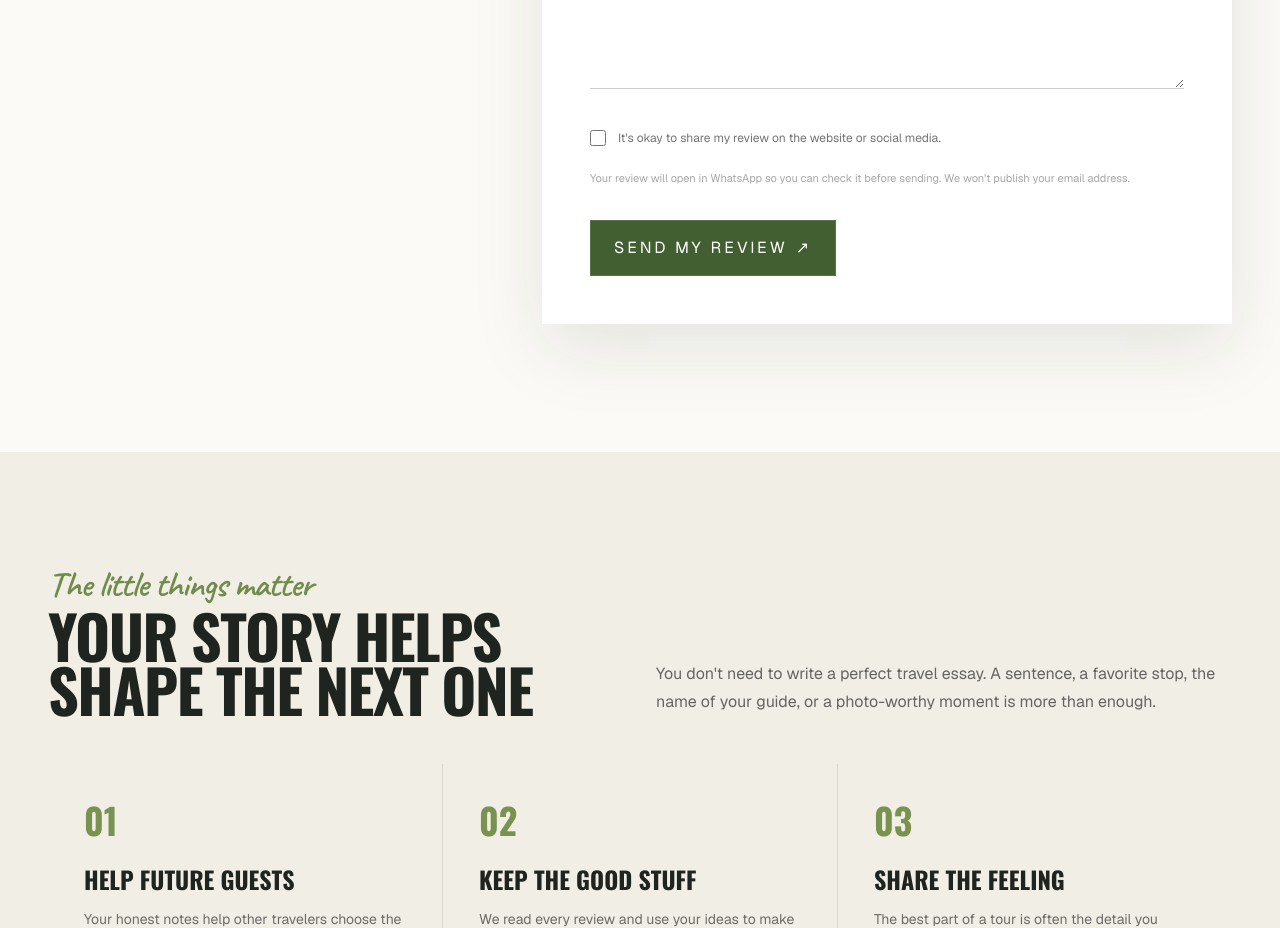
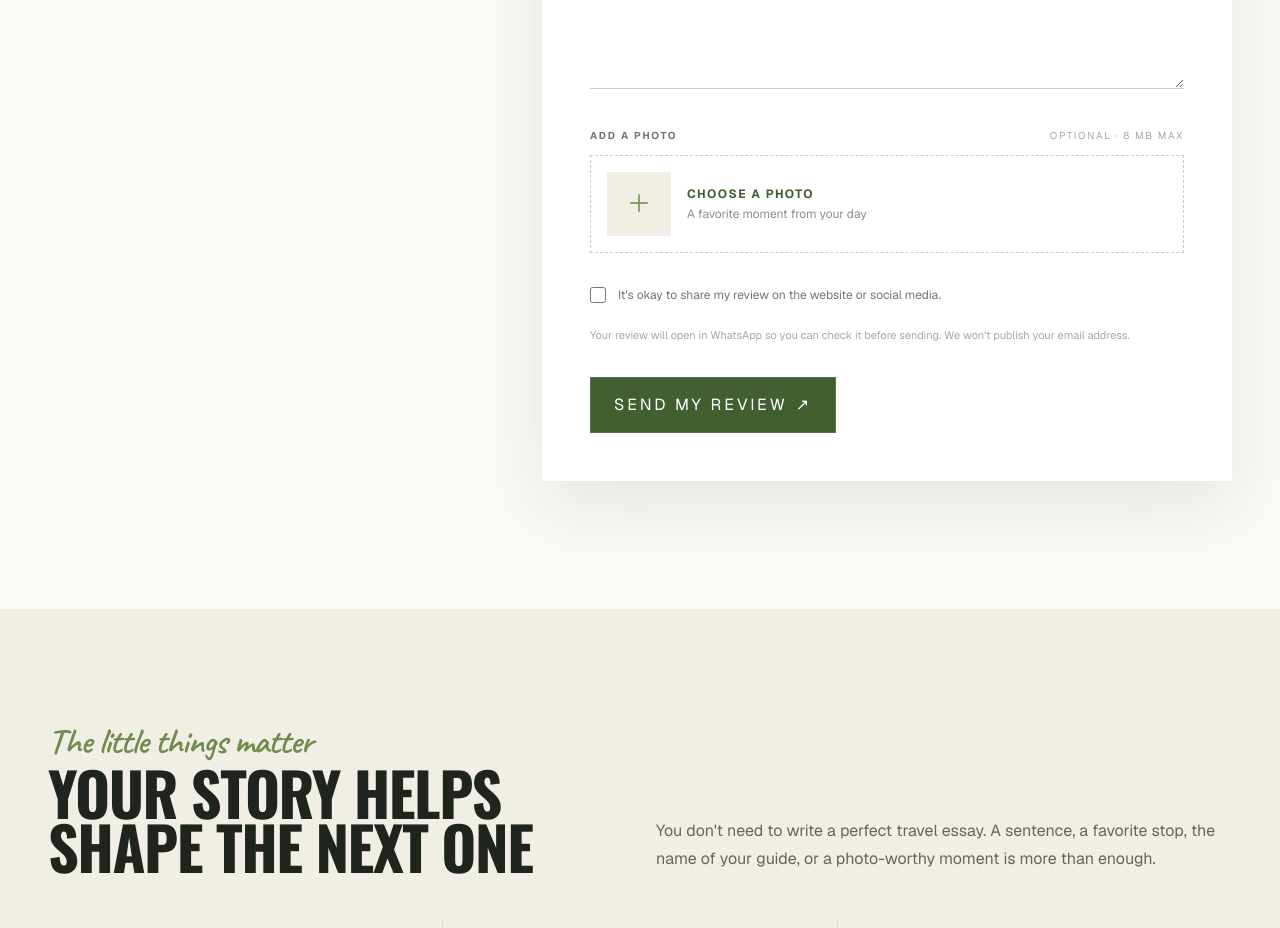
Before and after one commit to ereider1/vwtourbali, a Next.js app: page /leave-a-review in a window 1280 px wide. Shown: the part 1320-2248 px from the top of the page. Built offline with nearby package versions, Linux system fonts and the light colour scheme; no server answers.

Commit message:
added review photo upload

```diff
--- a/components/review-form.tsx
+++ b/components/review-form.tsx
@@ -1,6 +1,6 @@
 "use client";
 
-import { FormEvent, useState } from "react";
+import { ChangeEvent, FormEvent, useState } from "react";
 
 const whatsappNumber = "6281237812783";
 
@@ -11,6 +11,20 @@ export default function ReviewForm() {
   const [rating, setRating] = useState(5);
   const [submitted, setSubmitted] = useState(false);
   const [whatsappUrl, setWhatsappUrl] = useState("");
+  const [photo, setPhoto] = useState<File | null>(null);
+  const [photoPreview, setPhotoPreview] = useState("");
+
+  function handlePhotoChange(event: ChangeEvent<HTMLInputElement>) {
+    const selectedPhoto = event.target.files?.[0] ?? null;
+    if (!selectedPhoto) return;
+    if (!selectedPhoto.type.startsWith("image/") || selectedPhoto.size > 8 * 1024 * 1024) {
+      event.target.value = "";
+      return;
+    }
+    if (photoPreview) URL.revokeObjectURL(photoPreview);
+    setPhoto(selectedPhoto);
+    setPhotoPreview(URL.createObjectURL(selectedPhoto));
+  }
 
   function handleSubmit(event: FormEvent<HTMLFormElement>) {
     event.preventDefault();
@@ -31,6 +45,7 @@ export default function ReviewForm() {
       date ? `Tour date: ${date}` : "",
       `Rating: ${rating}/5`,
       highlights ? `Favorite part: ${highlights}` : "",
+      photo ? "I have a photo to share with this review." : "",
       "",
       review,
       "",
@@ -38,8 +53,19 @@ export default function ReviewForm() {
     ].filter(Boolean).join("\n");
     const url = `https://wa.me/${whatsappNumber}?text=${encodeURIComponent(message)}`;
     setWhatsappUrl(url);
+
+    if (photo && navigator.canShare?.({ files: [photo] })) {
+      navigator.share({
+        title: "Bali Safari Tour review",
+        text: message,
+        files: [photo],
+      }).catch(() => {
+        window.open(url, "_blank", "noopener,noreferrer");
+      });
+    } else {
+      window.open(url, "_blank", "noopener,noreferrer");
+    }
     setSubmitted(true);
-    window.open(url, "_blank", "noopener,noreferrer");
   }
 
   if (submitted) {
@@ -48,7 +74,7 @@ export default function ReviewForm() {
         <div className="flex h-14 w-14 items-center justify-center rounded-full bg-[#b6cd72] text-2xl font-bold text-[#263b27]" aria-hidden="true">✓</div>
         <p className="mt-10 text-[10px] font-bold uppercase tracking-[.2em] text-[#b6cd72]">Thank you for taking the time</p>
         <h3 className="mt-4 max-w-lg font-[family-name:var(--font-display)] text-5xl font-black uppercase leading-[.88] tracking-tight sm:text-6xl">Your story is on its way</h3>
-        <p className="mt-7 max-w-lg text-sm leading-7 text-white/65">WhatsApp should have opened with your review ready to send. Just tap send and it will reach Bobby and the team.</p>
+        <p className="mt-7 max-w-lg text-sm leading-7 text-white/65">WhatsApp should have opened with your review ready to send{photo ? " — add your photo to the chat before tapping send" : ""}. It will reach Bobby and the team.</p>
         <a href={whatsappUrl} target="_blank" rel="noreferrer" className="btn-primary mt-9 bg-[#79924f]">Open WhatsApp again <span aria-hidden>↗</span></a>
         <a href="/" className="ml-5 inline-flex text-[10px] font-bold uppercase tracking-[.18em] text-white/60 transition hover:text-white">Back to the road</a>
       </div>
@@ -87,6 +113,21 @@ export default function ReviewForm() {
         <label className="block"><span className={labelClass}>Tell us about it *</span><textarea className="mt-2 min-h-36 w-full resize-y border-b border-black/20 bg-transparent px-0 py-3 text-sm leading-7 outline-none transition placeholder:text-black/35 focus:border-[#425f32]" name="review" required placeholder="What will you remember about the day?" /></label>
       </div>
 
+      <div className="mt-8">
+        <div className="flex items-baseline justify-between gap-4">
+          <span className={labelClass}>Add a photo</span>
+          <span className="text-[10px] uppercase tracking-[.16em] text-black/35">Optional · 8 MB max</span>
+        </div>
+        <label className="mt-3 flex cursor-pointer items-center gap-4 border border-dashed border-black/20 p-4 transition hover:border-[#425f32] hover:bg-[#f7f6f0]">
+          {photoPreview ? <img src={photoPreview} alt="Selected review photo preview" className="h-16 w-16 shrink-0 object-cover" /> : <span className="flex h-16 w-16 shrink-0 items-center justify-center bg-[#f0eee5] text-2xl text-[#79924f]" aria-hidden="true">＋</span>}
+          <span className="min-w-0">
+            <span className="block text-xs font-bold uppercase tracking-[.12em] text-[#425f32]">{photo ? "Change photo" : "Choose a photo"}</span>
+            <span className="mt-1 block truncate text-xs text-black/45">{photo?.name ?? "A favorite moment from your day"}</span>
+          </span>
+          <input className="sr-only" type="file" accept="image/jpeg,image/png,image/webp" onChange={handlePhotoChange} />
+        </label>
+      </div>
+
       <label className="mt-8 flex cursor-pointer items-start gap-3 text-xs leading-5 text-black/55"><input className="mt-0.5 h-4 w-4 accent-[#425f32]" type="checkbox" name="permission" /> <span>It&apos;s okay to share my review on the website or social media.</span></label>
       <p className="mt-5 text-[11px] leading-5 text-black/35">Your review will open in WhatsApp so you can check it before sending. We won&apos;t publish your email address.</p>
       <button type="submit" className="btn-primary mt-8 w-full bg-[#425f32] py-4 sm:w-auto">Send my review <span aria-hidden>↗</span></button>
```
